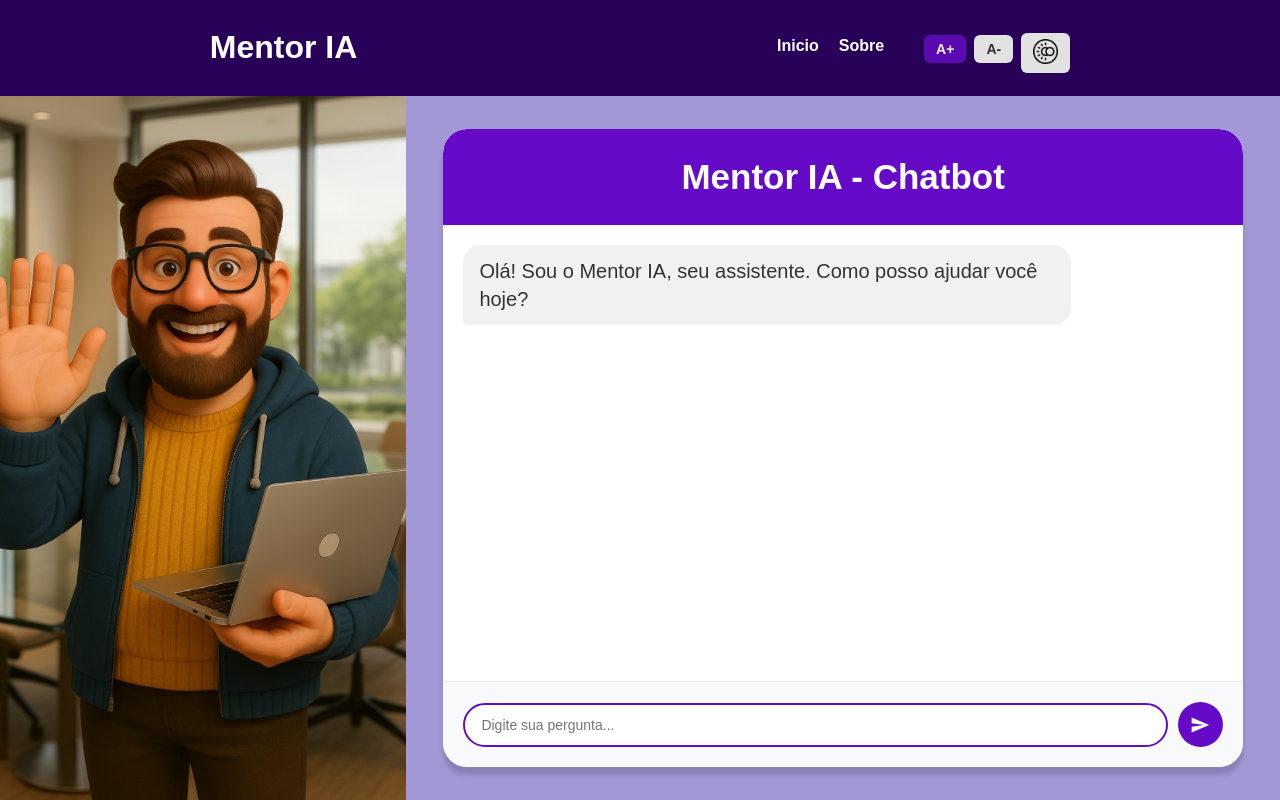
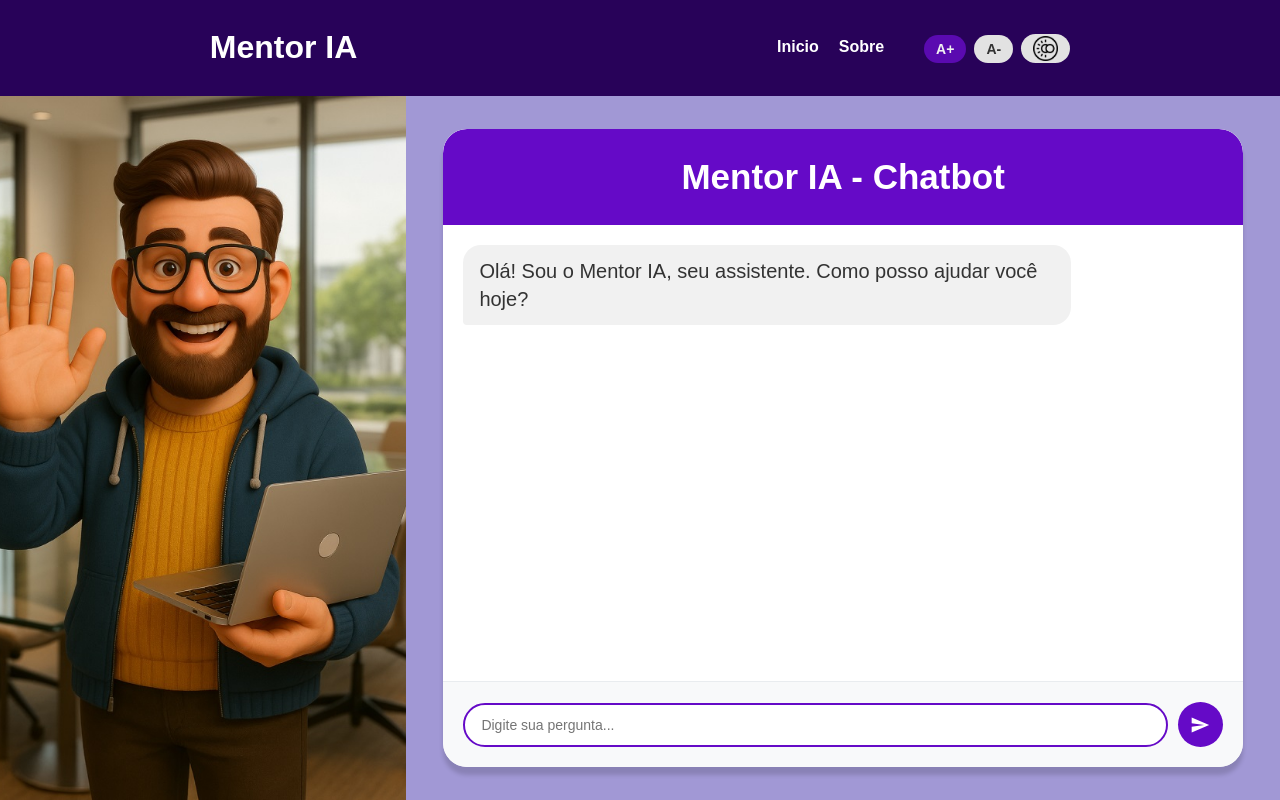
Before and after one commit to Raphael220705/MentorIA, a website: page index.html in a window 1280 px wide. Drawn offline with Linux system fonts and the light colour scheme; no server answers.

Commit message:
att botoes

```diff
--- a/index.html
+++ b/index.html
@@ -23,7 +23,7 @@
                 <button id="increaseFont">A+</button>
                 <button id="decreaseFont">A-</button>
                 <button id="toggleDarkMode" class="dark-mode-btn">
-                    <img src="./assets/dark_icon.png" alt="" width="25px">
+                    <img id="botao" src="./assets/dark_icon.png" alt="" width="25px">
                 </button>
 
             </div>
--- a/styles.css
+++ b/styles.css
@@ -277,17 +277,26 @@ main{
 #increaseFont {
     background-color: #5a0ab0;
     color: #f1f1f1;
+    border-radius: 50px;
 }
 
 #decreaseFont {
     background-color: #e2e2e2;
     color: #333;
+    border-radius: 50px;
 }
 
 #toggleDarkMode {
     background-color: #e2e2e2;
     color: #333;
-    margin-bottom: -10px;
+    margin-bottom: 0px;
+   border-radius: 50px;
+
+}
+#botao {
+    margin-bottom: -7px;
+    margin-top: -4px;
+
 }
 
 .font-controls button:hover {
```
